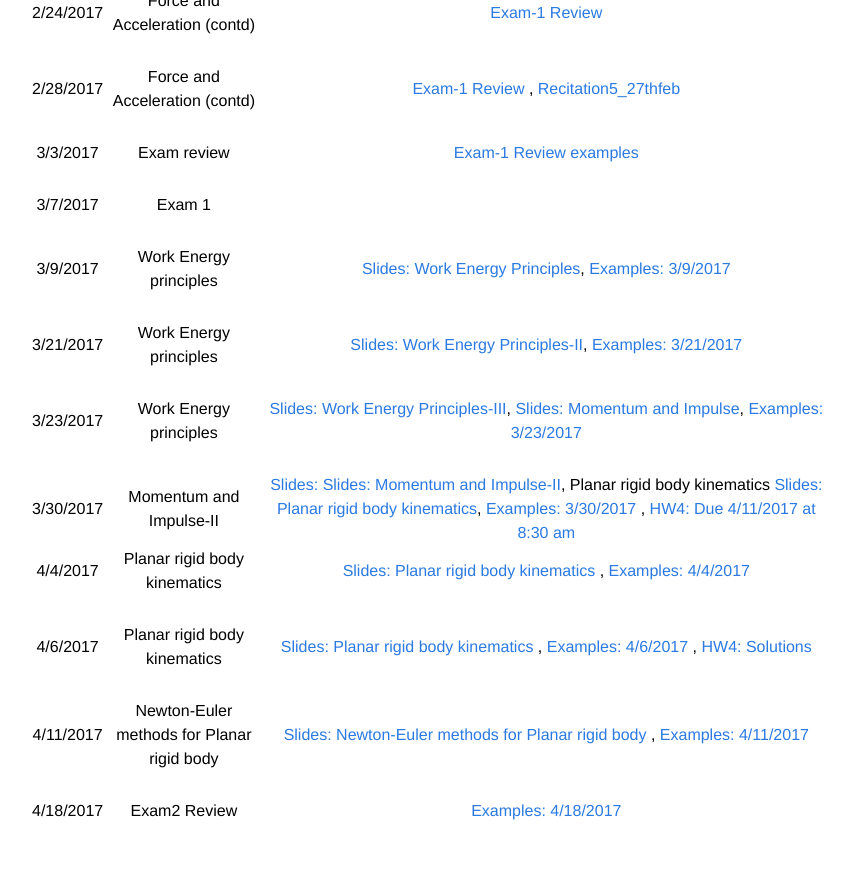
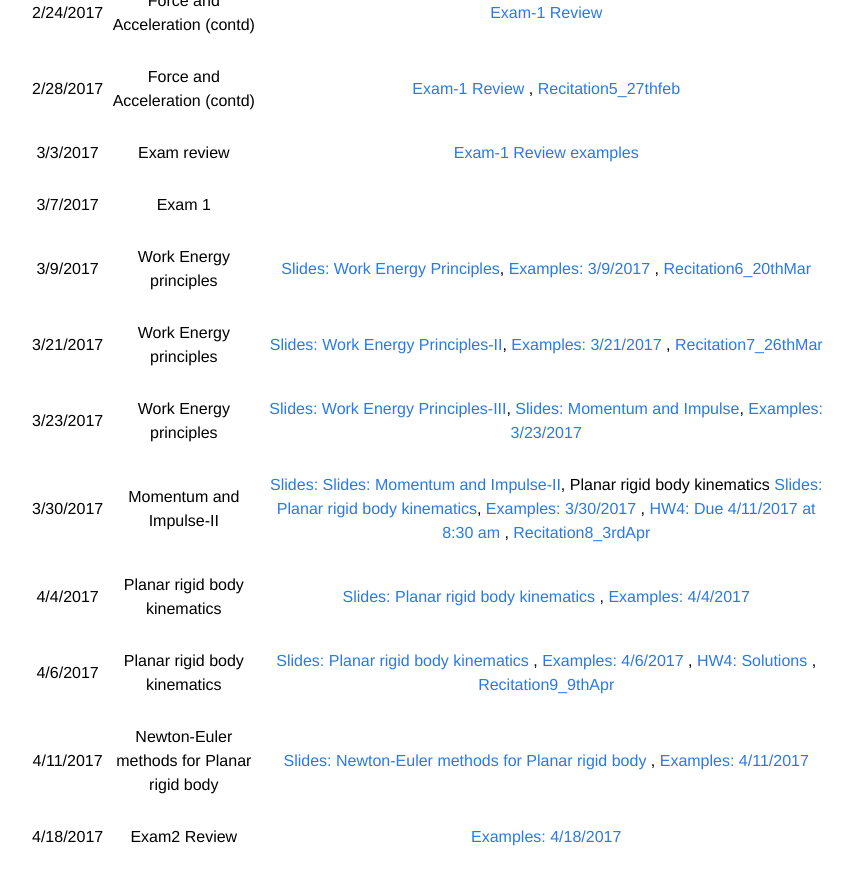
Before and after one commit to mec262sp17/mec262sp17.github.io, a Jekyll site: the page built from Course_materials.md, in a window 1280 px wide and 900 px high, scrolled down 991 px. Shown: the top 885 px of the window, without its empty margins (210-1064 px from the left). Built offline with Jekyll 4.4.1, drawn with Linux system fonts in a browser that asks for light colours.

Commit message:
Update Course_materials.md

```diff
--- a/Course_materials.md
+++ b/Course_materials.md
@@ -39,16 +39,17 @@ All documents for the course page are available on course repository on [github]
 | | | |
 |       3/7/2017    |    Exam 1 |       |
 | | | |
-|       3/9/2017    |   Work Energy principles | [Slides: Work Energy Principles](https://mec262sp17.github.io/Presentations/Ch4_work_energy_Principle.html#/), [Examples: 3/9/2017](https://mec262sp17.github.io/Notes/examples_3_9_2017_mec262.pdf)    |
+|       3/9/2017    |   Work Energy principles | [Slides: Work Energy Principles](https://mec262sp17.github.io/Presentations/Ch4_work_energy_Principle.html#/), [Examples: 3/9/2017](https://mec262sp17.github.io/Notes/examples_3_9_2017_mec262.pdf)    , [Recitation6_20thMar](https://mec262sp17.github.io/Notes/Recitation6_20thMar.pdf)          |
 | | | |
-|       3/21/2017    |   Work Energy principles | [Slides: Work Energy Principles-II](https://mec262sp17.github.io/Presentations/Ch4_work_energy_Principle_II.html#/),  [Examples: 3/21/2017](https://mec262sp17.github.io/Notes/examples_3_21_2017_mec262.pdf)     |
+|       3/21/2017    |   Work Energy principles | [Slides: Work Energy Principles-II](https://mec262sp17.github.io/Presentations/Ch4_work_energy_Principle_II.html#/),  [Examples: 3/21/2017](https://mec262sp17.github.io/Notes/examples_3_21_2017_mec262.pdf)     , [Recitation7_26thMar](https://mec262sp17.github.io/Notes/Recitation7_26thMar.pdf)          |
 | | | |
 |       3/23/2017    |   Work Energy principles | [Slides: Work Energy Principles-III](https://mec262sp17.github.io/Presentations/Ch4_work_energy_Principle_III.html#/),  [Slides: Momentum and Impulse](https://mec262sp17.github.io/Presentations/Ch5_Momentum_and_Impulse.html#/),  [Examples: 3/23/2017](https://mec262sp17.github.io/Notes/examples_3_23_2017_mec262.pdf)      |
 | | | |
-|       3/30/2017    |   Momentum and Impulse-II | [Slides: Slides: Momentum and Impulse-II](https://mec262sp17.github.io/Presentations/Ch5_Momentum_and_Impulse_II.html#/),  Planar rigid body kinematics [Slides: Planar rigid body kinematics](https://mec262sp17.github.io/Presentations/Ch6_Kinematics_of_Planar_Rigid_bodies.html#/),    [Examples: 3/30/2017](https://mec262sp17.github.io/Notes/examples_3_30_2017_mec262.pdf)  , [HW4: Due 4/11/2017 at 8:30 am](https://mec262sp17.github.io/Homework2017/HW4_due4112017.pdf)  |
+|       3/30/2017    |   Momentum and Impulse-II | [Slides: Slides: Momentum and Impulse-II](https://mec262sp17.github.io/Presentations/Ch5_Momentum_and_Impulse_II.html#/),  Planar rigid body kinematics [Slides: Planar rigid body kinematics](https://mec262sp17.github.io/Presentations/Ch6_Kinematics_of_Planar_Rigid_bodies.html#/),    [Examples: 3/30/2017](https://mec262sp17.github.io/Notes/examples_3_30_2017_mec262.pdf)  , [HW4: Due 4/11/2017 at 8:30 am](https://mec262sp17.github.io/Homework2017/HW4_due4112017.pdf)  , [Recitation8_3rdApr](https://mec262sp17.github.io/Notes/Recitation8_3rdApr.pdf)          |
+| | | |
 |       4/4/2017    |   Planar rigid body kinematics | [Slides: Planar rigid body kinematics](https://mec262sp17.github.io/Presentations/Ch6_Kinematics_of_Planar_Rigid_bodies.html#/)  ,  [Examples: 4/4/2017](https://mec262sp17.github.io/Notes/examples_4_4_2017_mec262.pdf)      |
 | | | |
-|       4/6/2017    |   Planar rigid body kinematics | [Slides: Planar rigid body kinematics](https://mec262sp17.github.io/Presentations/Ch6_Kinematics_of_Planar_Rigid_bodies.html#/)  ,  [Examples: 4/6/2017](https://mec262sp17.github.io/Notes/examples_4_6_2017_mec262.pdf)     , [HW4: Solutions](https://mec262sp17.github.io/Homework2017/Homework4Solutions.pdf)  |
+|       4/6/2017    |   Planar rigid body kinematics | [Slides: Planar rigid body kinematics](https://mec262sp17.github.io/Presentations/Ch6_Kinematics_of_Planar_Rigid_bodies.html#/)  ,  [Examples: 4/6/2017](https://mec262sp17.github.io/Notes/examples_4_6_2017_mec262.pdf)     , [HW4: Solutions](https://mec262sp17.github.io/Homework2017/Homework4Solutions.pdf)  , [Recitation9_9thApr](https://mec262sp17.github.io/Notes/Recitation9_9thApr.pdf)          |
 | | | |
 |       4/11/2017    | Newton-Euler methods for  Planar rigid body  | [Slides: Newton-Euler methods for  Planar rigid body](https://mec262sp17.github.io/Presentations/Ch7_NewtonEuler_Planar_Rigid_Body.html#/)  ,  [Examples: 4/11/2017](https://mec262sp17.github.io/Notes/examples_4_11_2017_mec262.pdf)  |
 | | | |
```
